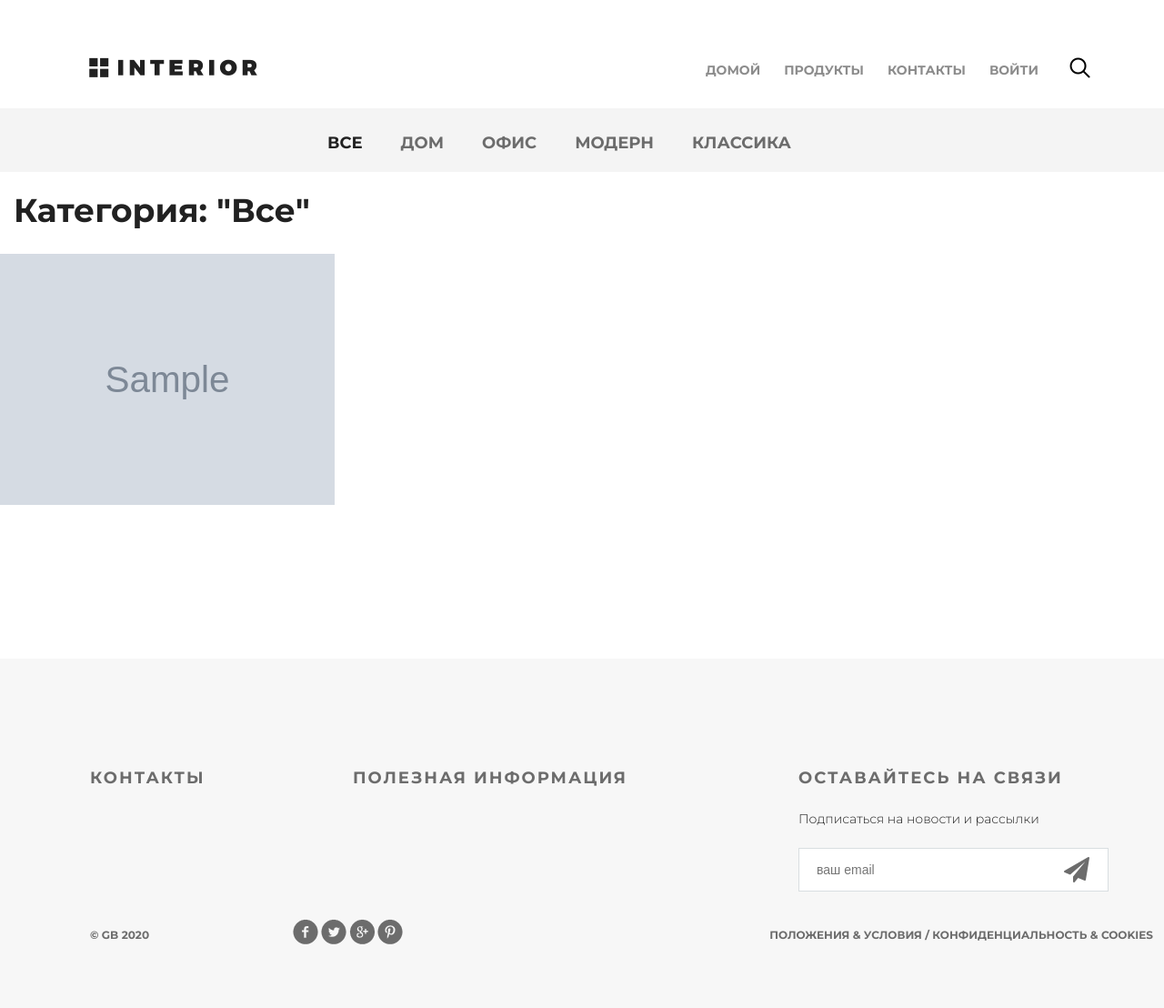
After one commit to nubobap2015/geekshop, a Django app: page /product/category/0/ in a window 1280 px wide; the page is wider, and only the part inside the window is pictured. The commit adds this page. Shown: that part at 91% size. Run offline with Django 3.2, Linux system fonts and the light colour scheme; data comes from the database, SQL or seed files in the repository; tables that the repository leaves empty hold one stand-in row (values such as "Sample post"); grey boxes marked "Sample" are stand-in pictures; parts of the project's set-up code (start-up, migrations or seed data) failed here and were passed over.

Commit message:
Lesson_5. 1,2

```diff
--- a/authapp/fixtures/shopuser.json
+++ b/authapp/fixtures/shopuser.json
@@ -13,7 +13,7 @@
       "is_staff": true,
       "is_active": true,
       "date_joined": "2020-10-09T09:48:12.932Z",
-      "avatar": "",
+      "avatar": "users_avatars/Cartman.PNG.png",
       "age": 39,
       "groups": [],
       "user_permissions": []
--- /dev/null
+++ b/mainapp/templates/mainapp/includes/inc_categories_menu.html
@@ -0,0 +1,16 @@
+<ul class="links-menu">
+    <li>
+        <a href="{% url 'products:category' pk=0 %}"
+            class="{% if request.resolver_match.kwargs.pk == 0 %}active{% endif %}">
+            все
+        </a>
+    </li>
+    {% for link in links_menu %}
+    <li>
+        <a href="{% url 'products:category' link.pk %}"
+            class="{% if request.resolver_match.kwargs.pk == link.pk %}active{% endif %}">
+            {{ link.name }}
+        </a>
+    </li>
+    {% endfor %}
+</ul>
--- a/mainapp/templates/mainapp/includes/menu_inc.html
+++ b/mainapp/templates/mainapp/includes/menu_inc.html
@@ -1,19 +1,15 @@
-<a href="/" class="logo"></a>
+<a href="{% url 'main' %}" class="logo"></a>
 <ul class="menu">
-    <li><a href="{% url 'main' %}" class="{% if request.resolver_match.url_name == 'main' %}active{% endif %}">домой</a>
+    <li>
+        <a href="{% url 'main' %}" class="{% if request.resolver_match.url_name == 'main' %}active{% endif %}">домой</a>
     </li>
-    <li><a href="{% url 'products:index' %}"
+    <li>
+        <a href="{% url 'products:index' %}"
            class="{% if request.resolver_match.url_name == 'index' %}active{% endif %}">продукты</a>
     </li>
     <li><a href="{% url 'contact' %}" class="{% if request.resolver_match.url_name == 'contact' %}active{% endif %}">контакты</a>
     </li>
-    {% if user.is_authenticated %}
-        <li>
-            <a href="{% url 'auth:edit' %}">
-                {{ user.first_name|default:'Пользователь' }}
-            </a>
-        </li>
-    {% endif %}
+
     <li>
         {% if user.is_authenticated %}
             <a href="{% url 'auth:logout' %}">выйти</a>
@@ -21,8 +17,16 @@
             <a href="{% url 'auth:login' %}">войти</a>
         {% endif %}
     </li>
+    {% if user.is_authenticated %}
+        <li>
+        <a href="{% url 'auth:edit' %}">
+            {{ user.first_name|default:'Пользователь' }}
+            {% if user.avatar|length > 1 %}
+                <img src="{{ media_url }}{{ user.avatar }}" style="height: 15px">
+            {% endif %}
+        </a>
+
+    {% endif %}
+    </li>
 </ul>
 <a href="#" class="search"></a>
-{% if user.is_authenticated %}
-    <img src="{{ media_url }}{{ user.avatar }}" width="85px" style="alignment: top">
-{% endif %}
--- a/mainapp/templates/mainapp/products.html
+++ b/mainapp/templates/mainapp/products.html
@@ -12,15 +12,8 @@
 {% block myContentBlock %}
     <div class="details">
         <div class="links clearfix">
-            <ul class="links-menu">
-                {% for link in links_menu %}
-                    <li>
-                        <a href="{% url 'products:category' link.pk %}">
-                            {{ link.name }}
-                        </a>
-                    </li>
-                {% endfor %}
-            </ul>
+            {% include "mainapp/includes/inc_categories_menu.html" %}
+        </div>
     </div>
 
     <div class="details-products">
--- /dev/null
+++ b/mainapp/templates/mainapp/products_list.html
@@ -0,0 +1,32 @@
+{% extends "mainapp/products.html" %}
+{% load staticfiles %}
+
+{% block myContentBlock %}
+    <div class="details">
+        <div class="links clearfix">
+            {% include "mainapp/includes/inc_categories_menu.html" %}
+        </div>
+
+        <div class="products_list">
+            <div class="title clearfix">
+                <h2>Категория: "{{ category.name|title }}"</h2>
+            </div>
+            <div class="category-products clearfix">
+                {% for product in products %}
+                    <div class="block">
+                        <a href="#"><img src="{{ media_url }}{{ product.image_src }}" alt="{{ product.alt }}">
+                            <div class="text">
+                                <img src="{% static 'img/icon-hover.png' %}" alt="hover">
+                                <h4>{{ product.name }}</h4>
+                                <p>{{ product.desc }} </p>
+                            </div>
+                        </a>
+                    </div>
+                {% endfor %}
+            </div>
+        </div>
+    </div>
+
+    <div class="clr"></div>
+
+{% endblock %}
--- a/mainapp/urls.py
+++ b/mainapp/urls.py
@@ -6,5 +6,5 @@ app_name = "mainapp"
 
 urlpatterns = [
     path("", mainapp.products, name="index"),
-    path("<int:pk>/", mainapp.products, name="category"),
+    path("category/<int:pk>/", mainapp.products, name="category"),
 ]
--- a/mainapp/views.py
+++ b/mainapp/views.py
@@ -1,6 +1,6 @@
 import datetime
 from django.conf import settings
-from django.shortcuts import render
+from django.shortcuts import render, get_object_or_404
 from .models import Product, ProductsCategory, Contact
 
 
@@ -16,10 +16,28 @@ def main(request):
 def products(request, pk=None):
     title = "Продукты"
     links_menu = ProductsCategory.objects.all()
+    if pk is not None:
+        print(f"User select category: {pk}")
+        if pk == 0:
+            myProducts = Product.objects.all().order_by("price")
+            myCatecory = {'name': 'Все'}
+        else:
+            myCatecory = get_object_or_404(ProductsCategory, pk=pk)
+            myProducts = Product.objects.filter(id_cat__pk=pk).order_by("price")
+        content = {"myTitle": title,
+                   "links_menu": links_menu,
+                   "category": myCatecory,
+                   "products": myProducts,
+                   "media_url": settings.MEDIA_URL,
+                   }
+        return render(request, "mainapp/products_list.html", content)
+    print('опа')
     same_products = Product.objects.all()
-    content = {"myTitle": title, "links_menu": links_menu, "same_products":same_products, "media_url": settings.MEDIA_URL}
-    if pk:
-        print(f"User select category: {pk}")
+    content = {"myTitle": title,
+               "links_menu": links_menu,
+               "same_product": same_products,
+               "media_url": settings.MEDIA_URL,
+               }
     return render(request, "mainapp/products.html", content)
 
 
@@ -27,5 +45,5 @@ def contact(request):
     title = "о нас"
     visit_date = datetime.datetime.now()
     locations = Contact.objects.all()
-    content = {"myTitle": title, "visit_date": visit_date, "locations": locations}
+    content = {"myTitle": title, "visit_date": visit_date, "locations": locations, "media_url": settings.MEDIA_URL}
     return render(request, "mainapp/contact.html", content)
--- a/static/style.css
+++ b/static/style.css
@@ -11,6 +10,248 @@ body {
 
 html, body {
 	height: 100%;
+}
+
+.basket_container {
+	margin: 25px auto;
+	width: 700px;
+}
+
+.basket_list input[type="number"] {
+	width: 3em;
+	position: relative;
+	display: block;
+	float: left;
+}
+
+.basket_list span.category_name {
+	margin-left: 2em;
+	width: 5em;
+	position: relative;
+	display: block;
+	float: left;
+}
+
+.basket_list span.product_name {
+	margin-left: 1em;
+	width: 8em;
+	position: relative;
+	display: block;
+	float: left;
+}
+
+.basket_list span.product_price {
+	margin-left: 1em;
+	width: 7em;
+	position: relative;
+	display: block;
+	float: left;
+}
+
+.basket_list span.product_cost {
+	margin-left: 1em;
+	width: 7em;
+	position: relative;
+	display: block;
+	float: left;
+}
+
+.basket_list .basket_record {
+	position: relative;
+	display: block;
+	height: 170px;
+	float: none;
+}
+
+.basket_container .head {
+	margin: 25px auto;
+}
+
+.basket_container button {
+	margin-left: 25px;
+	width: 150px;
+	display: block;
+	float: left;
+}
+
+.basket_container button a {
+	text-decoration: none;
+	color: #555;
+}
+
+.basket_container img {
+	display: block;
+	float: left;
+	width: 150px;
+	border-radius: 25px;
+}
+
+.basket_container input[type="submit"] {
+	width: 150px;
+	display: block;
+	float: left;
+	margin-bottom: 25px;
+}
+
+.basket_container .basket_summary {
+	display: block;
+	margin-left: 50px;
+	margin-bottom: 15px;
+	color: #555;
+}
+
+.products_list .title {
+	margin: 20px auto;
+	height: 50px;
+	float: none;
+}
+
+.products_list .title h2 {
+	margin-top: 0;
+	float: left;
+}
+
+.products_list .title .paginator {
+	display: block;
+	position: relative;
+	left: 75px;
+	top: 15px;
+	margin-left: 25px;
+	color: #555;
+	float: left;
+}
+
+.paginator a, .paginator a:visited {
+	color: #555;
+	text-decoration: none;
+}
+
+.products_list .title .price_bounds {
+	display: block;
+	position: relative;
+	left: 25px;
+	top: 15px;
+	margin-left: 25px;
+	text-decoration: none;
+	color: #555;
+	float: left;
+}
+
+.category-products {
+	margin-bottom: 75px;
+}
+
+.category-products .block a img {
+	float: left;
+	max-width: 368px;
+	max-height: 368px;
+}
+
+.category-products .block {
+	float: left;
+	margin-right: 30px;
+	display: block;
+	height: 370px;
+	width: 370px;
+	position: relative;
+}
+
+.category-products .block:nth-child(3n) {
+	margin-right: 0px;
+}
+
+.category-products a .text {
+	display: none;
+	height: 368px;
+	width: 368px;
+	background-color: #ffffff;
+	opacity: 0.9;
+	position: absolute;
+	top: 0;
+	text-align: center;
+	border: 1px solid #9c9c9c;
+}
+
+.category-products a .text h4 {
+	color: #212121;
+	font-size: 30px;
+	font-weight: 700;
+	line-height: 30px;
+	text-align: center;
+}
+
+.category-products a .text p {
+	color: #6c6c6c;
+	font-size: 20px;
+	font-weight: 300;
+	text-align: center;
+	margin: 15px 15px;
+}
+
+.category-products a .text img {
+	float: none;
+	margin-top: 80px;
+}
+
+.category-products a:hover .text {
+	display: block;
+}
+
+.slider-control .block a img {
+	width: 70px;
+}
+
+.login {
+	background: #fff;
+	border: 1px solid #eaeaea;
+	border-radius: 25px;
+	overflow: hidden;
+	width: 28em;
+	min-width: 500px;
+	margin: 100px auto;
+	position: relative;
+	display: block;
+}
+
+.login .head {
+	margin: 15px auto;
+}
+
+.login .form-control[type="submit"] {
+	margin: 10px auto;
+}
+
+.login button {
+	border: 1px solid #eaeaea;
+	margin-bottom: 10px;
+	text-decoration: none;
+	display: block;
+	width: 100%;
+}
+
+.login button.last {
+	margin-bottom: 25px;
+}
+
+.login button a, .login button a:hover {
+	border: 1px solid #eaeaea;
+	color: #555;
+	text-decoration: none;
+}
+
+.login form {
+	margin-bottom: 10px;
+}
+
+.login div.user_avatar {
+	position: fixed;
+	left: 175px;
+	top: 200px;
+}
+
+.user_avatar img {
+	width: 300px;
+	border-radius: 25px;
 }
 
 .clr {
@@ -25,14 +266,14 @@ html, body {
 
 .slider {
 	height: 800px;
-    background-image: url(img/slider.jpg);
+	background-image: url(/static/img/slider.jpg);
 	padding-left: 98px;
 	padding-right: 211px;
 	position: relative;
 }
 
 .logo {
-    background-image: url(img/logo.png);
+	background-image: url(/static/img/logo.png);
 	margin-top: 63px;
 	width: 185px;
 	height: 22px;
@@ -81,7 +322,7 @@ html, body {
 	display: block;
 	width: 23px;
 	height: 23px;
-    background-image: url(img/search.png);
+	background-image: url(/static/img/search.png);
 	position: absolute;
 	top: 63px;
 	left: 1176px;
@@ -726,15 +973,14 @@ td:first-child {
 }
 
 .social1 {
-    background: url(img/social-links.png);
+	background: url(/static/img/social-links.png);
 	height: 28px;
 	width: 28px;
 	float: left;
-
 }
 
 .social2 {
-    background: url(img/social-links.png);
+	background: url(/static/img/social-links.png);
 	background-position: -34px 0px;
 	height: 28px;
 	width: 28px;
@@ -743,7 +989,7 @@ td:first-child {
 }
 
 .social3 {
-    background: url(img/social-links.png);
+	background: url(/static/img/social-links.png);
 	background-position: -67px 0px;
 	height: 28px;
 	width: 28px;
@@ -752,7 +998,7 @@ td:first-child {
 }
 
 .social4 {
-    background: url(img/social-links.png);
+	background: url(/static/img/social-links.png);
 	background-position: -101px 0px;
 	height: 28px;
 	width: 28px;
```
Also changed, not shown: other parts of static/style.css (+16 -66 lines), mainapp/migrations/0007_contact.py (deleted), mainapp/migrations/0008_fill_db.py (deleted), media/users_avatars/Cartman.PNG_9G9Z0eY.png (added), media/users_avatars/Cartman.PNG_NZNEskO.png (added). Lines whose indentation alone changed are shown as unchanged.
